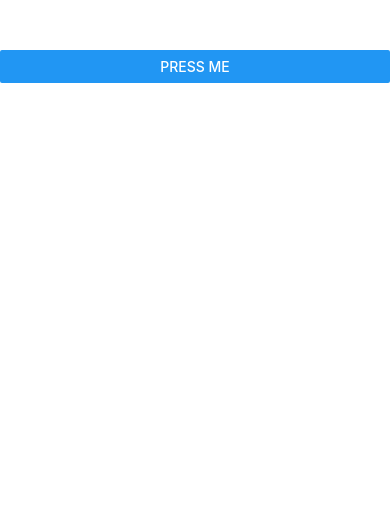
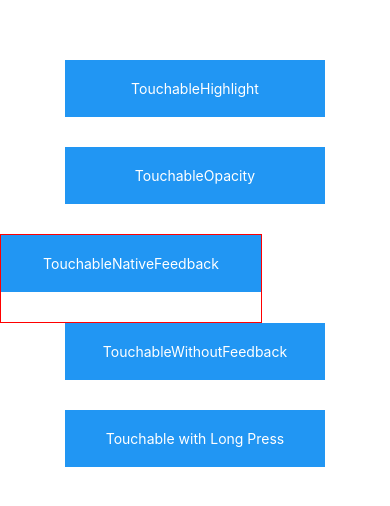
Before and after one commit to 636111/react-native-example, a React Native app: screen / in a window 390 px wide. Shown: the top 506 px of the page. Built offline with nearby package versions, Linux system fonts and the light colour scheme.

Commit message:
Add Touchables component

```diff
--- a/App.js
+++ b/App.js
@@ -1,11 +1,11 @@
 import React from 'react';
 import { StyleSheet, Text, View } from 'react-native';
-import ButtonBasics from './components/ButtonBasics';
+import Touchables from './components/Touchables';
 
 export default class App extends React.Component {
   render() {
     return (
-      <ButtonBasics />
+      <Touchables />
     );
   }
 }
--- /dev/null
+++ b/components/Touchables.js
@@ -0,0 +1,65 @@
+import React, { Component } from 'react';
+import { Alert, Platform, StyleSheet, Text, TouchableHighlight, TouchableOpacity, TouchableNativeFeedback, TouchableWithoutFeedback, View } from 'react-native';
+
+export default class Touchables extends Component {
+    _onPressButton() {
+        Alert.alert('You tapped the button!')
+    }
+
+    _onLongPressButton() {
+        Alert.alert('You long-pressed the button!')
+    }
+
+    render() {
+        return (
+            <View style={styles.container}>
+                <TouchableHighlight onPress={this._onPressButton} underlayColor="white">
+                <View style={styles.button}>
+                    <Text style={styles.buttonText}>TouchableHighlight</Text>
+                </View>
+                </TouchableHighlight>
+                <TouchableOpacity onPress={this._onPressButton}>
+                <View style={styles.button}>
+                    <Text style={styles.buttonText}>TouchableOpacity</Text>
+                </View>
+                </TouchableOpacity>
+                <TouchableNativeFeedback
+                    onPress={this._onPressButton}
+                    background={Platform.OS === 'android' ? TouchableNativeFeedback.SelectableBackground() : ''}>
+                <View style={styles.button}>
+                    <Text style={styles.buttonText}>TouchableNativeFeedback</Text>
+                </View>
+                </TouchableNativeFeedback>
+                <TouchableWithoutFeedback
+                    onPress={this._onPressButton}
+                >
+                <View style={styles.button}>
+                    <Text style={styles.buttonText}>TouchableWithoutFeedback</Text>
+                </View>
+                </TouchableWithoutFeedback>
+                <TouchableHighlight onPress={this._onPressButton} onLongPress={this._onLongPressButton} underlayColor="white">
+                <View style={styles.button}>
+                    <Text style={styles.buttonText}>Touchable with Long Press</Text>
+                </View>
+                </TouchableHighlight>
+            </View>
+        );
+    }
+}
+
+const styles = StyleSheet.create({
+    container: {
+        paddingTop: 60,
+        alignItems: 'center'
+    },
+    button: {
+        marginBottom: 30,
+        width: 260,
+        alignItems: 'center',
+        backgroundColor: '#2196F3'
+    },
+    buttonText: {
+        padding: 20,
+        color: 'white'
+    }
+})
```
